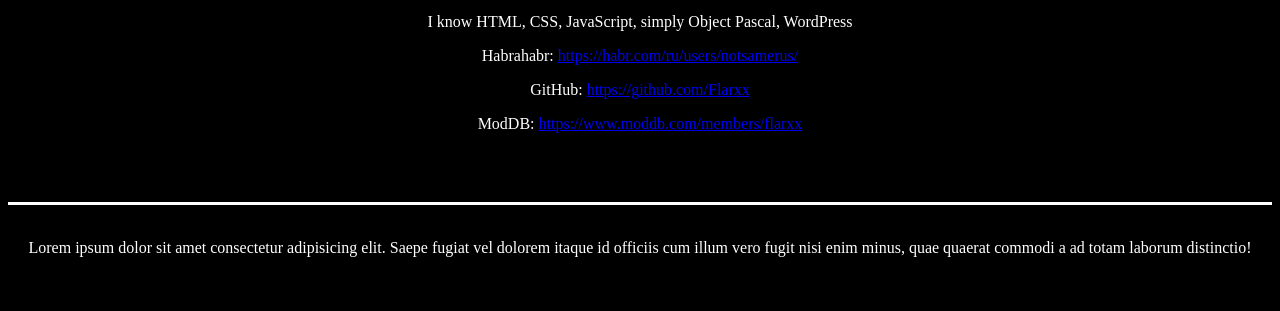
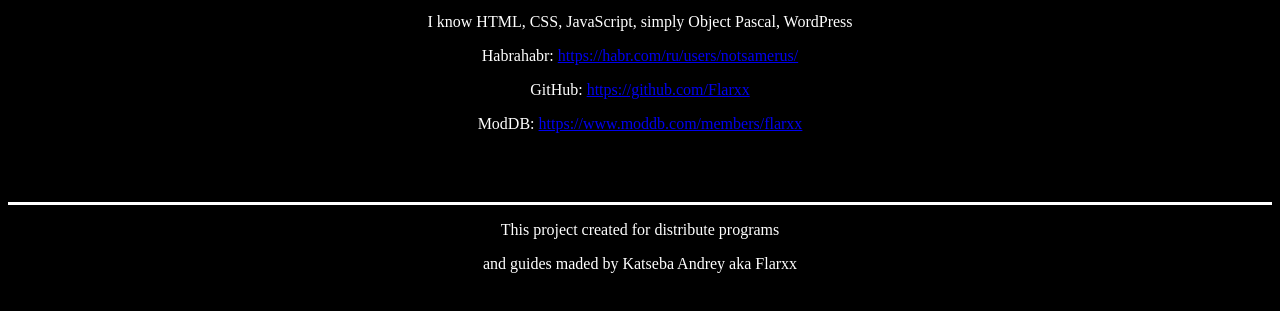
Before and after one commit to Flarxx/Flarxx.github.io, a plain HTML site: page index.html in a window 1280 px wide. Shown: the part 437-748 px from the top of the page. Drawn offline with Linux system fonts and the light colour scheme.

Commit message:
Footer v1

```diff
--- a/index.html
+++ b/index.html
@@ -28,9 +28,8 @@
         <p>ModDB: <a href="https://www.moddb.com/members/flarxx">https://www.moddb.com/members/flarxx</a></p>
     </div>
     <footer>
-        <br>
-        <P>Lorem ipsum dolor sit amet consectetur adipisicing elit. Saepe fugiat vel dolorem itaque id officiis cum
-            illum vero fugit nisi enim minus, quae quaerat commodi a ad totam laborum distinctio!</P>
+        <P>This project created for distribute programs</p>
+        <p>and guides maded by Katseba Andrey aka Flarxx</P>
     </footer>
 </body>
 
```
